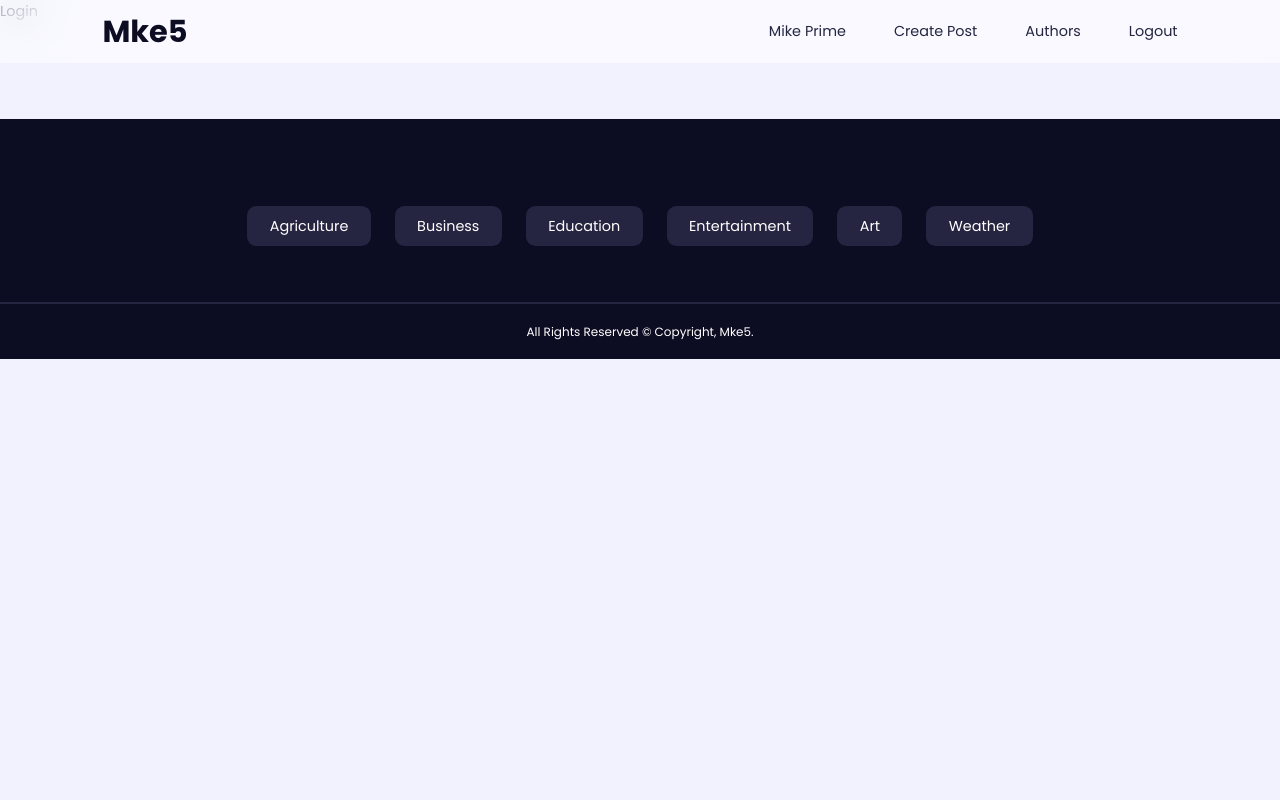
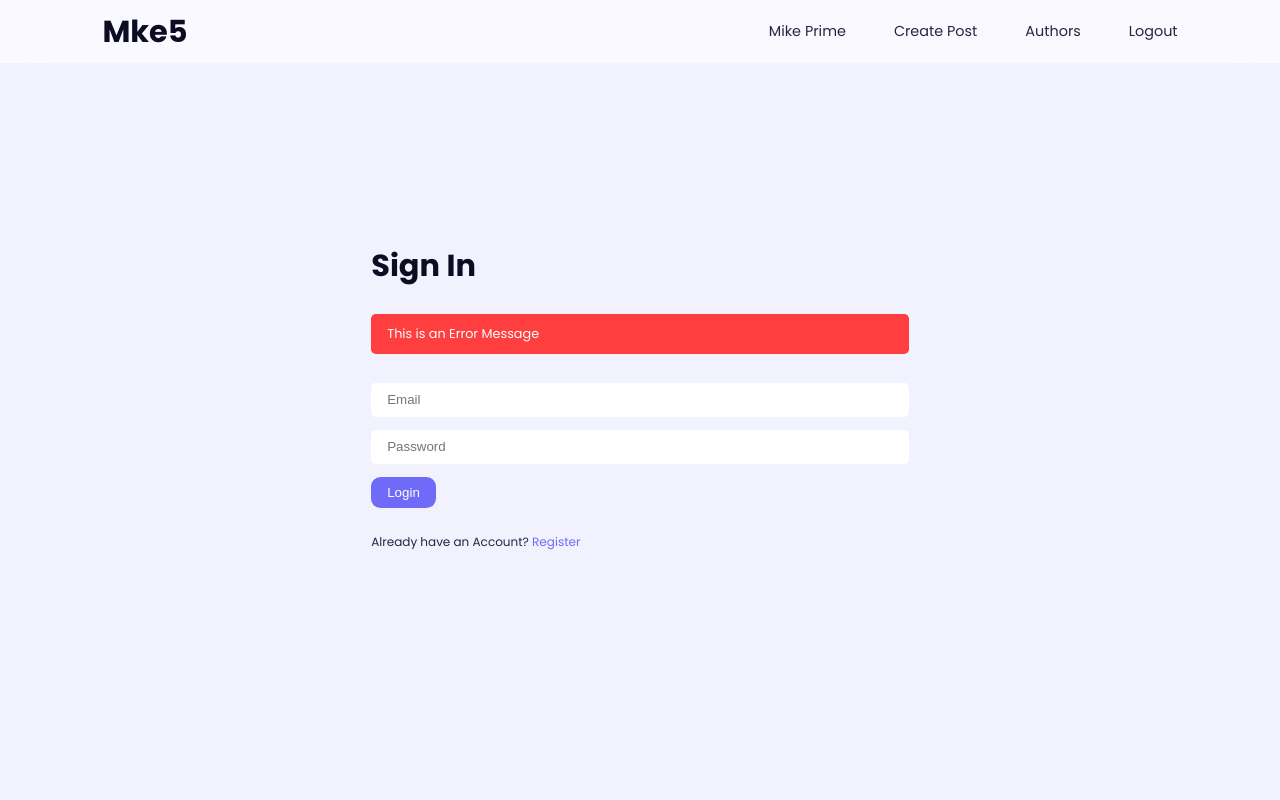
Before and after one commit to Mke5/mern-blog, a React app in the folder client/: page /login in a window 1280 px wide. Shown: the top 800 px of the page. Built offline with nearby package versions, Linux system fonts and the light colour scheme; the HTML template or start-up script is replaced by a standard one.

Commit message:
login and signup component

```diff
--- a/client/src/index.css
+++ b/client/src/index.css
@@ -318,3 +318,53 @@
 .post-detail p {
   margin-bottom: 0.7rem;
 }
+
+
+
+
+
+/* ======================= Register =============== */
+
+.form {
+  display: flex;
+  flex-direction: column;
+  gap: 0.8rem;
+}
+
+input, select, textarea {
+  width: 100%;
+  padding: 0.6rem 1rem;
+  border-radius: var(--radius-1);
+  resize: none;
+}
+
+.form__error-message {
+  background: var(--color-red);
+  color: var(--color-white);
+  font-size: 0.8rem;
+  padding: 0.6rem 1rem;
+  border-radius: var(--radius-1);
+  display: block;
+  margin-bottom: 1rem;
+}
+
+.register, .login, .create-post {
+  width: var(--form-width);
+  margin-inline: auto;
+  height: calc(100vh - 12rem);
+  display: grid;
+  place-items: center;
+}
+
+.register h2, .login h2, .create-post h2 {
+  margin-bottom: 2rem;
+}
+
+.register small, .login small {
+  display: block;
+  margin-top: 1.5rem;
+}
+
+.register small a, .login small a{
+  color: var(--color-primary);
+}
--- a/client/src/pages/Login.jsx
+++ b/client/src/pages/Login.jsx
@@ -1,10 +1,30 @@
-import React from 'react'
+import React, { useState } from 'react'
+import { Link } from 'react-router-dom'
 
 const Login = () => {
+  const [userData, setUserData] = useState({
+    email: '',
+    password: '',
+  })
+
+  const changeInputHandler = (e) => {
+    setUserData(prevState => {
+      return {...prevState, [e.target.name]: e.target.value,}
+    })
+  }
   return (
-    <div>
-      Login
-    </div>
+    <section className="register">
+      <div className="container">
+        <h2>Sign In</h2>
+        <form action="" className='form register__form'>
+          <p className="form__error-message">This is an Error Message</p>
+          <input type="text" placeholder='Email' name='email' value={userData.email} onChange={changeInputHandler} />
+          <input type="password" placeholder='Password' name='password' value={userData.password} onChange={changeInputHandler} />
+          <button type="submit" className='btn primary'>Login</button>
+        </form>
+        <small>Already have an Account? <Link to={`/register`}>Register</Link></small>
+      </div>
+    </section>
   )
 }
 
--- a/client/src/pages/Register.jsx
+++ b/client/src/pages/Register.jsx
@@ -1,10 +1,34 @@
-import React from 'react'
+import React, { useState } from 'react'
+import { Link } from 'react-router-dom'
 
 const Register = () => {
+  const [userData, setUserData] = useState({
+    name: '',
+    email: '',
+    password: '',
+    password2: '',
+  })
+
+  const changeInputHandler = (e) => {
+    setUserData(prevState => {
+      return {...prevState, [e.target.name]: e.target.value,}
+    })
+  }
   return (
-    <div>
-      Register
-    </div>
+    <section className="register">
+      <div className="container">
+        <h2>Sign Up</h2>
+        <form action="" className='form register__form'>
+          <p className="form__error-message">This is an Error Message</p>
+          <input type="text" placeholder='Full Name' name='name' value={userData.name} onChange={changeInputHandler} />
+          <input type="text" placeholder='Email' name='email' value={userData.email} onChange={changeInputHandler} />
+          <input type="password" placeholder='Password' name='password' value={userData.password} onChange={changeInputHandler} />
+          <input type="password" placeholder='Confirm Password' name='password2' value={userData.password2} onChange={changeInputHandler} />
+          <button type="submit" className='btn primary'>Register</button>
+        </form>
+        <small>Don't have an Account? <Link to={`/login`}>Login</Link></small>
+      </div>
+    </section>
   )
 }
 
```
